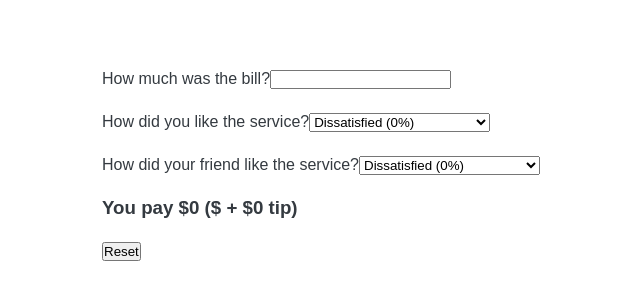
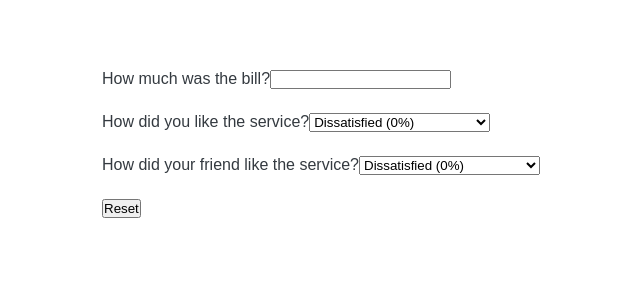
Before and after one commit to Jpkeys29/Tip-Calculator, a React (Create React App) app: page / in a window 1280 px wide. Shown: the part 154-454 px from the top of the page, without its empty margins (188-828 px from the left). Built offline with nearby package versions, Linux system fonts and the light colour scheme.

Commit message:
Output conditional rendering

```diff
--- a/src/Total.js
+++ b/src/Total.js
@@ -23,7 +23,7 @@ export default function Total() {
             <Bill cuenta={cuenta} onSetCuenta={setCuenta} />
             <SelectPercent percent={mypercent} onSelect={setMyPercent} >How did you like the service?</SelectPercent>
             <SelectPercent percent={friendpercent} onSelect={setFriendPercent} >How did your friend like the service?</SelectPercent>
-            <Output cuenta={cuenta} percent={mypercent} friendpercent={friendpercent} tip={tip}/>
+            {cuenta >0 && <Output cuenta={cuenta} percent={mypercent} friendpercent={friendpercent} tip={tip}/>}
             <div><Button onReset={handleReset} /></div>
         </div>
     );
```
